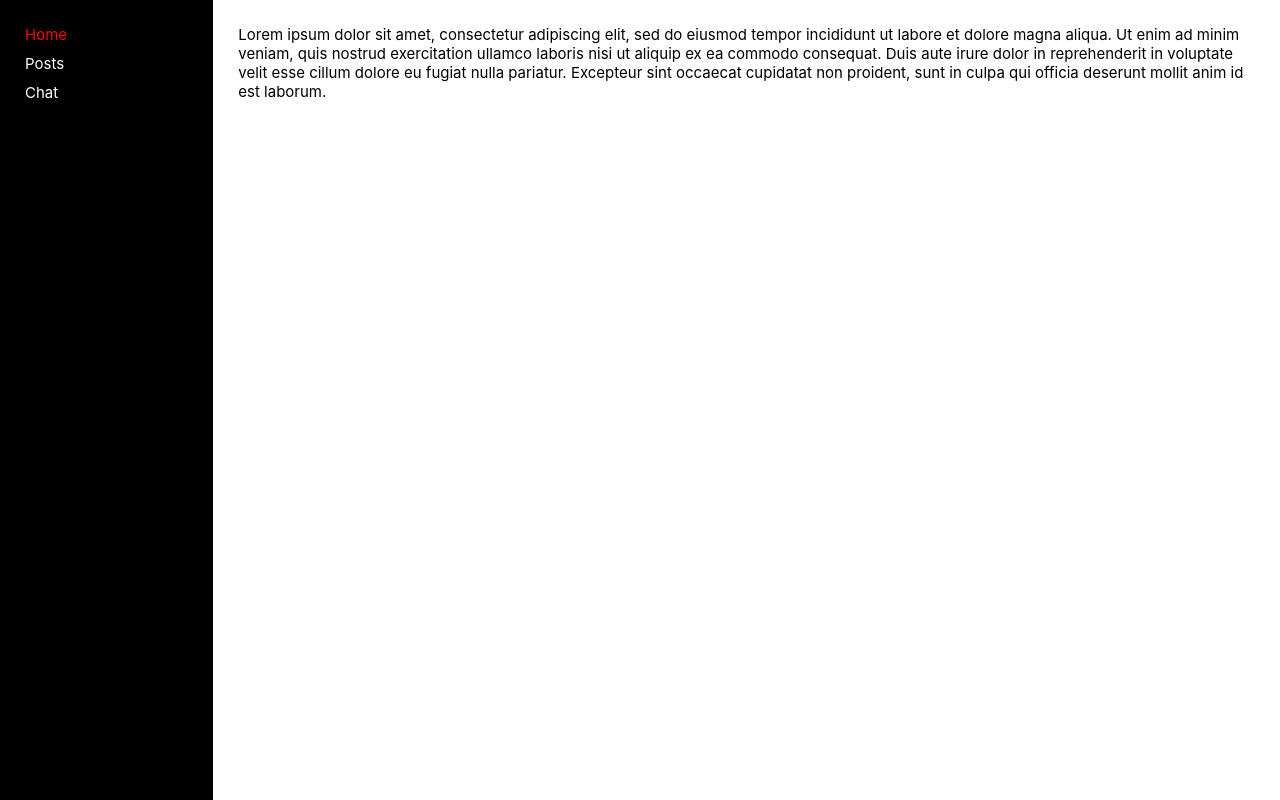
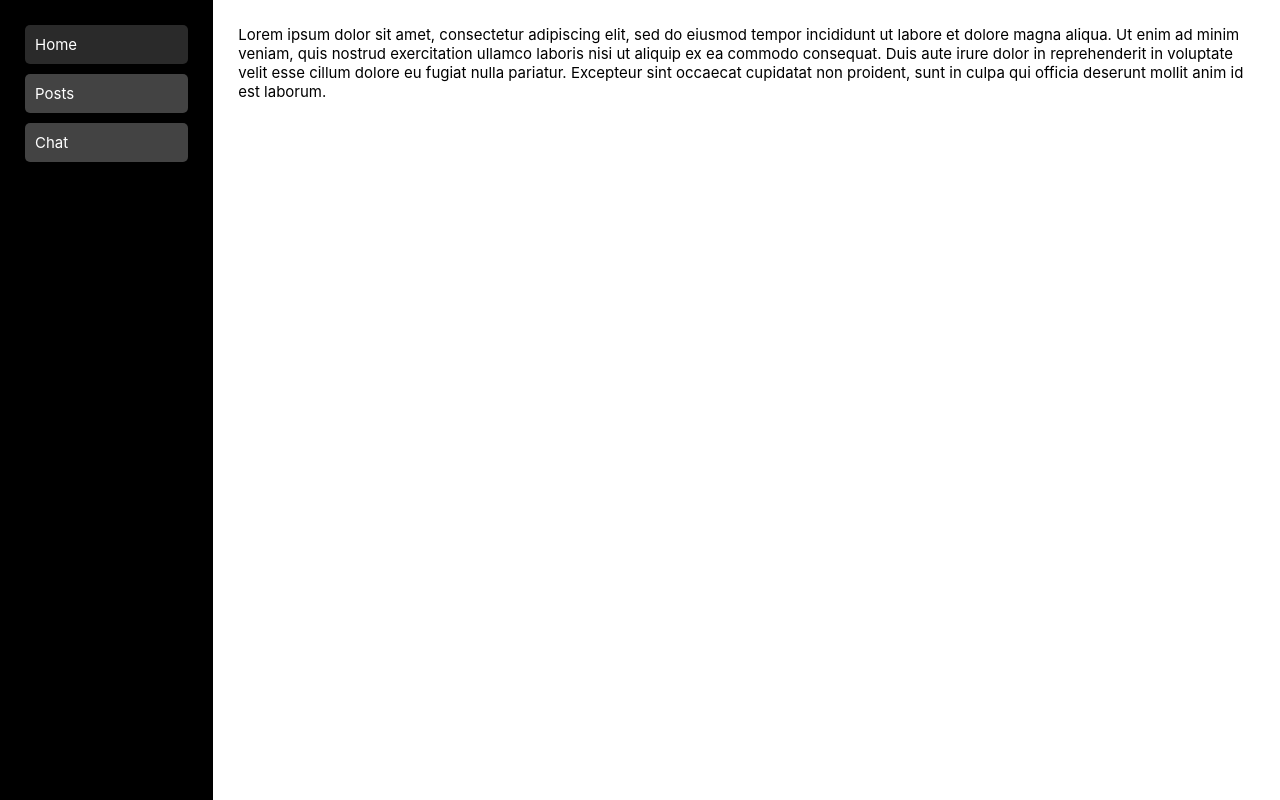
Before and after one commit to norafith/ai-platform, a Vue app: page / in a window 1280 px wide. Built offline with nearby package versions, Linux system fonts and the light colour scheme.

Commit message:
changed design and menu

```diff
--- a/src/components/Aside/Menu/MenuContainer.vue
+++ b/src/components/Aside/Menu/MenuContainer.vue
@@ -32,9 +32,11 @@ export default {
 .main-nav {
   display: flex;
   align-items: center;
+  width: 100%;
 }
 
 .nav-ul {
+  width: 100%;
   list-style-type: none;
   margin: 0;
   padding: 0;
@@ -46,6 +48,18 @@ export default {
   color: white;
 }
 
+.nav-ul > li > a {
+  display: inline-block;
+  padding: 10px;
+  width: 100%;
+  background-color: rgb(67, 67, 67);
+  border-radius: 5px;
+  transition: ease-in 0.5s;
+}
+.nav-ul > li > a:visited,
+.nav-ul > li > a:link {
+  color: white;
+}
 .nav-ul.mobile {
   display: flex;
   align-items: center;
@@ -60,27 +74,27 @@ export default {
   z-index: 1000;
   transform: translateX(-100%);
   opacity: 0;
-  transition: ease-in 0.5s;
+  transition: transform ease-in-out 1s;
 }
 
-.nav-ul.nav-ul.mobile.show {
+.nav-ul.mobile.show {
   transform: translateX(0);
   opacity: 1;
+  width: 100vw;
+  padding: 15px;
 }
 
 .nav-ul.mobile > li {
   margin: 10px;
+  width: 100%;
+  max-width: 300px;
 }
 
-a:link,
-a:visited {
-  color: white;
+.nav-ul > li > a:hover {
+  background-color: rgb(42, 42, 42);
 }
 
-a:hover {
-  color: grey;
-}
-.router-link-active {
-  color: red !important;
+.nav-ul > li > a.router-link-active {
+  background-color: rgb(42, 42, 42);
 }
 </style>
--- a/src/store/store.js
+++ b/src/store/store.js
@@ -2,7 +2,7 @@ import { reactive } from 'vue'
 
 const store = reactive({
   mobileView: false,
-  maxMobileWidth: 600,
+  maxMobileWidth: 800,
   showMobileMenu: false
 })
 
```
